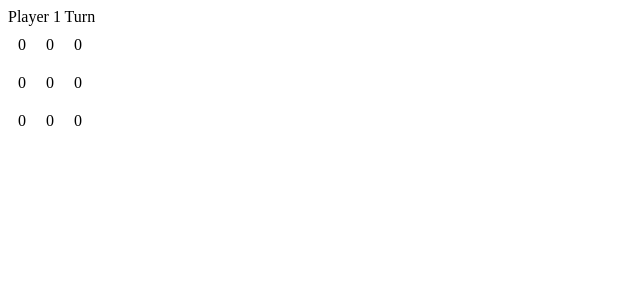
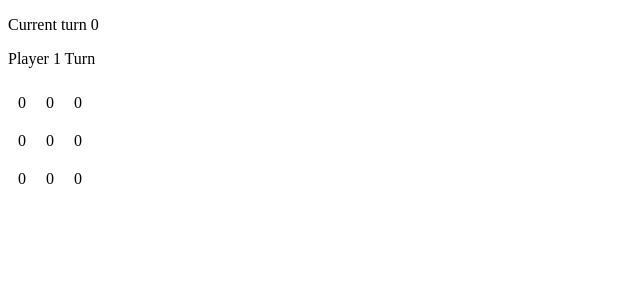
Before and after one commit to danielnehrig/tictactoe-react, a React app: page / in a window 1280 px wide. Shown: the top 300 px of the page, without its empty margins (0-640 px from the left). Built offline with nearby package versions, Linux system fonts and the light colour scheme.

Commit message:
add click logic

```diff
--- a/src/App.js
+++ b/src/App.js
@@ -11,23 +11,47 @@ class App extends React.Component {
       [0, 0, 0]
     ],
     errorMsg: '',
-    winner: 0
+    winner: 0,
+    turns: 0
   }
 
   winner = () => {
-    console.log('winner logic')
+    const { turns, board } = this.state
+    let theWinner = 0
+    // Add Winning Logic
+    // this.setState({ winner: theWinner })
   }
 
   handleClick = (x, y, fieldData) => e => {
-    console.log('clicked')
+    const { board, activePlayer, turns } = this.state
+    const newPlayer = activePlayer === 1 ? 2 : 1
+    switch (fieldData) {
+      case 0:
+        board[x][y] = activePlayer
+        this.setState({
+          board,
+          activePlayer: newPlayer,
+          errorMsg: '',
+          turns: turns + 1
+        })
+        break
+      default:
+        this.setState({ errorMsg: 'Choose a empty Field' })
+        break
+    }
+
+    if (turns > 2) {
+      this.winner()
+    }
   }
 
   render() {
-    const { board, errorMsg, winner, activePlayer } = this.state
+    const { board, errorMsg, winner, activePlayer, turns } = this.state
 
     return (
       <div className="App">
-        {`Player ${activePlayer} Turn`}
+        <p>{`Current turn ${turns}`}</p>
+        <p>{`Player ${activePlayer} Turn`}</p>
         {board.map((el, idx) => (
           <Row
             key={`${idx}`}
@@ -36,8 +60,8 @@ class App extends React.Component {
             handleClick={this.handleClick}
           />
         ))}
-        {errorMsg && errorMsg}
-        {winner !== 0 && `The winner is ${winner}`}
+        <p>{errorMsg && errorMsg}</p>
+        <p>{winner !== 0 && `The winner is Player ${winner}`}</p>
       </div>
     )
   }
```
